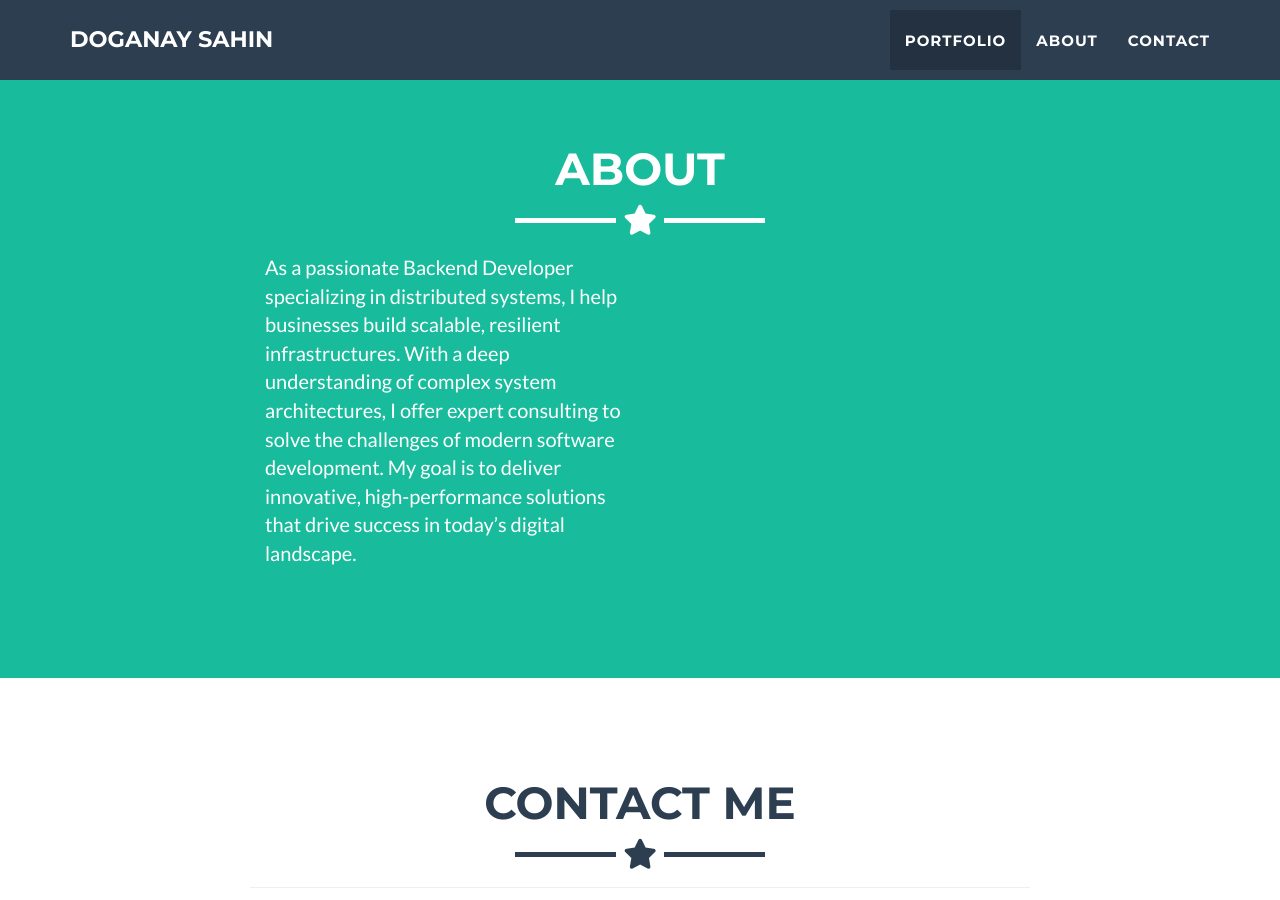
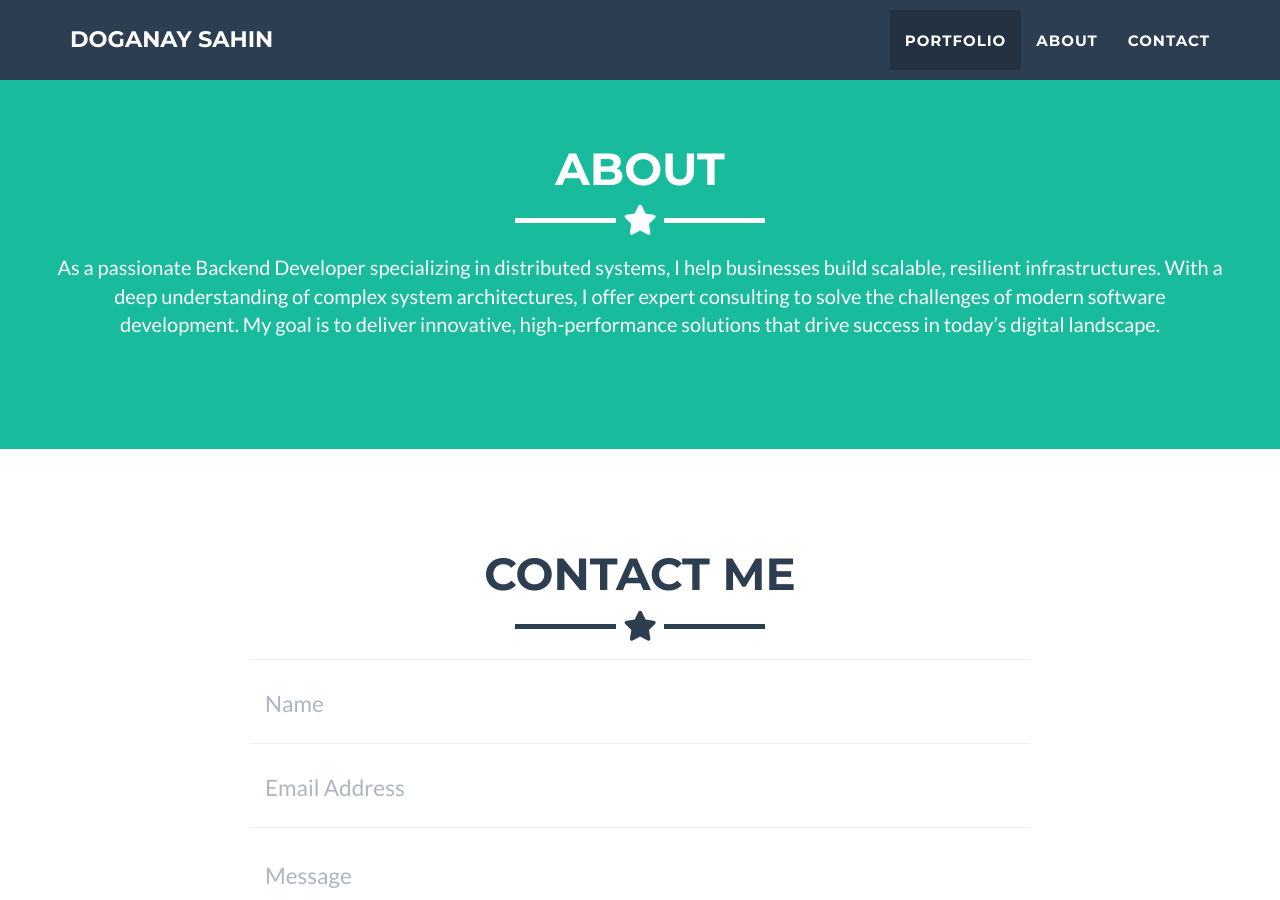
Before and after one commit to dgnyshn/dgnyshn.github.io, a Jekyll site: the page built from _posts/2014-07-18-project-1.markdown, in a window 1280 px wide and 900 px high, scrolled down 1628 px. Built offline with Jekyll 4.4.1, drawn with Linux system fonts in a browser that asks for light colours.

Commit message:
changed to center

```diff
--- a/_includes/about.html
+++ b/_includes/about.html
@@ -8,8 +8,9 @@
       </div>
     </div>
     <div class="row">
-      <div class="col-lg-4 col-lg-offset-2">
-        <p>As a passionate Backend Developer specializing in distributed systems, I help businesses build scalable, resilient infrastructures. With a deep understanding of complex system architectures, I offer expert consulting to solve the challenges of modern software development. My goal is to deliver innovative, high-performance solutions that drive success in today’s digital landscape.</p>
+      <div class="text-center">
+        <p>As a passionate Backend Developer specializing in distributed systems, I help businesses build scalable, resilient infrastructures.
+          With a deep understanding of complex system architectures, I offer expert consulting to solve the challenges of modern software development. My goal is to deliver innovative, high-performance solutions that drive success in today’s digital landscape.</p>
       </div>
     </div>
   </div>
```
